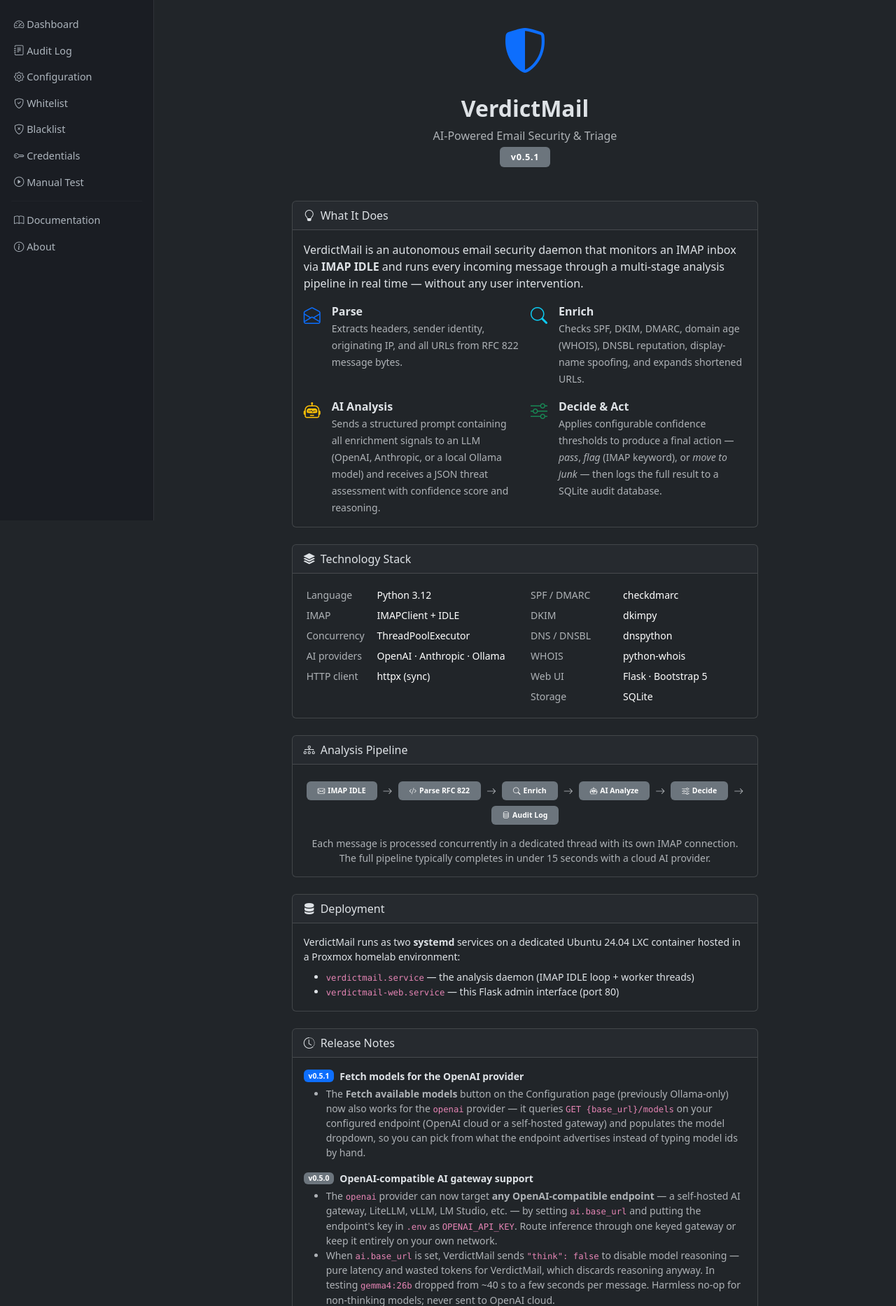
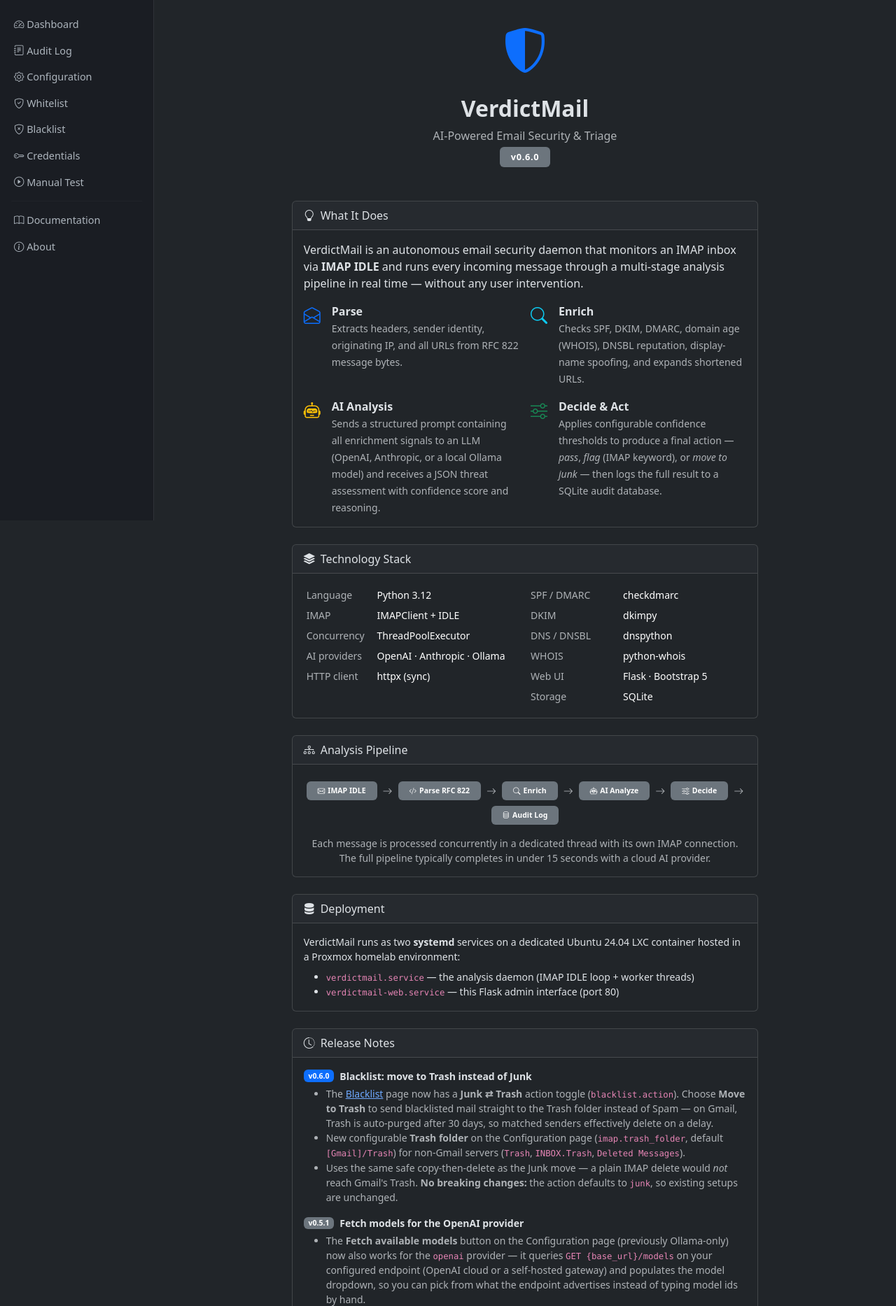
Before and after one commit to ascarola/verdictmail, a Flask app: template src/verdictmail/web/templates/about.html in a window 1280 px wide. Shown: the part 56-1923 px from the top of the page at 70% size. Run offline with Flask 3, Linux system fonts and the light colour scheme; the template is opened without the code that fills it, so the values that code supplies are empty.

Commit message:
feat(blacklist): add move-to-Trash action for blacklisted senders
Blacklisted mail can now be routed to Trash instead of Junk/Spam via a
new blacklist.action toggle (junk|trash) on the Blacklist page, plus a
configurable imap.trash_folder (default [Gmail]/Trash) for non-Gmail
servers (Trash, INBOX.Trash, Deleted Messages).

- New FinalAction.MOVE_TO_TRASH; junk/trash share one copy-then-delete
  path (a bare IMAP delete would not reach Gmail's Trash).
- Blacklist page gains a Junk/Trash toggle; Configuration page gains a
  Trash folder field.
- Defaults to junk, so existing setups are unchanged (no breaking change).

Bumps version to 0.6.0; updates README, docs, about, and config examples.

Co-Authored-By: Claude Opus 4.8 <noreply@anthropic.com>

```diff
--- a/src/verdictmail/decision_engine.py
+++ b/src/verdictmail/decision_engine.py
@@ -14,6 +14,9 @@ class FinalAction(str, Enum):
     PASS = "pass"
     FLAG = "flag"
     MOVE_TO_JUNK = "move_to_junk"
+    # Only produced by the blacklist path (never by threshold logic below).
+    # Moves the message to the Trash folder instead of Junk/Spam.
+    MOVE_TO_TRASH = "move_to_trash"
 
 
 class DecisionEngine:
--- a/src/verdictmail/web/app.py
+++ b/src/verdictmail/web/app.py
@@ -691,6 +691,7 @@ def config_ai():
 def config_imap():
     junk_folder = request.form.get("junk_folder", "").strip()
     suspect_folder = request.form.get("suspect_folder", "").strip()
+    trash_folder = request.form.get("trash_folder", "").strip()
 
     if suspect_folder:
         try:
@@ -719,6 +720,8 @@ def config_imap():
         imap_section = cfg.setdefault("imap", {})
         if junk_folder:
             imap_section["junk_folder"] = junk_folder
+        if trash_folder:
+            imap_section["trash_folder"] = trash_folder
         if suspect_folder:
             imap_section["suspect_folder"] = suspect_folder
         else:
@@ -878,7 +881,18 @@ def blacklist_view():
     bl = cfg.get("blacklist", {})
     rules = bl.get("rules", [])
     enabled = bl.get("enabled", True)
-    return render_template("blacklist.html", rules=rules, enabled=enabled)
+    action = "trash" if str(bl.get("action", "junk")).lower() == "trash" else "junk"
+    imap_cfg = cfg.get("imap", {})
+    junk_folder = imap_cfg.get("junk_folder", "[Gmail]/Spam")
+    trash_folder = imap_cfg.get("trash_folder", "[Gmail]/Trash")
+    return render_template(
+        "blacklist.html",
+        rules=rules,
+        enabled=enabled,
+        action=action,
+        junk_folder=junk_folder,
+        trash_folder=trash_folder,
+    )
 
 
 @app.route("/blacklist/toggle", methods=["POST"])
@@ -893,6 +907,22 @@ def blacklist_toggle():
     return redirect(url_for("blacklist_view"))
 
 
+@app.route("/blacklist/action", methods=["POST"])
+@require_auth
+def blacklist_action():
+    """Set where blacklisted mail goes: 'junk' (Spam) or 'trash'."""
+    choice = request.form.get("action", "junk").strip().lower()
+    if choice not in ("junk", "trash"):
+        choice = "junk"
+    cfg = _load_config()
+    bl = cfg.setdefault("blacklist", {"enabled": True, "rules": []})
+    bl["action"] = choice
+    _save_config(cfg)
+    dest = "Trash" if choice == "trash" else "Junk/Spam"
+    flash(f"Blacklisted mail will be moved to {dest}. Restart the daemon to apply.", "success")
+    return redirect(url_for("blacklist_view"))
+
+
 @app.route("/blacklist/add", methods=["POST"])
 @require_auth
 def blacklist_add():
@@ -910,10 +940,11 @@ def blacklist_add():
 
     conflict = _whitelist_conflict(cfg, rule)
     if conflict:
+        _dest = "moved to Trash" if str(bl.get("action", "junk")).lower() == "trash" else "junked"
         flash(
             "Warning: this sender also matches a whitelist rule "
             f"({conflict.get('comment') or conflict.get('sender') or conflict.get('sender_domain')!r}). "
-            "The blacklist takes precedence — matching mail will be junked.",
+            f"The blacklist takes precedence — matching mail will be {_dest}.",
             "warning",
         )
     return redirect(_safe_next_url(next_url, url_for("blacklist_view")))
--- a/src/verdictmail/web/templates/about.html
+++ b/src/verdictmail/web/templates/about.html
@@ -11,7 +11,7 @@
       <h2 class="mt-3 fw-bold">VerdictMail</h2>
       <p class="text-muted mb-1">AI-Powered Email Security &amp; Triage</p>
       <span class="badge bg-secondary px-3 py-2" style="font-size:.8rem;letter-spacing:.05em">
-        v0.5.1
+        v0.6.0
       </span>
     </div>
 
@@ -149,7 +149,19 @@
 
         <div class="mb-3">
           <div class="d-flex align-items-center gap-2 mb-1">
-            <span class="badge bg-primary">v0.5.1</span>
+            <span class="badge bg-primary">v0.6.0</span>
+            <strong>Blacklist: move to Trash instead of Junk</strong>
+          </div>
+          <ul class="mb-0 text-muted">
+            <li>The <a href="{{ url_for('blacklist_view') }}">Blacklist</a> page now has a <strong>Junk ⇄ Trash</strong> action toggle (<code>blacklist.action</code>). Choose <strong>Move to Trash</strong> to send blacklisted mail straight to the Trash folder instead of Spam — on Gmail, Trash is auto-purged after 30 days, so matched senders effectively delete on a delay.</li>
+            <li>New configurable <strong>Trash folder</strong> on the Configuration page (<code>imap.trash_folder</code>, default <code>[Gmail]/Trash</code>) for non-Gmail servers (<code>Trash</code>, <code>INBOX.Trash</code>, <code>Deleted Messages</code>).</li>
+            <li>Uses the same safe copy-then-delete as the Junk move — a plain IMAP delete would <em>not</em> reach Gmail's Trash. <strong>No breaking changes:</strong> the action defaults to <code>junk</code>, so existing setups are unchanged.</li>
+          </ul>
+        </div>
+
+        <div class="mb-3">
+          <div class="d-flex align-items-center gap-2 mb-1">
+            <span class="badge bg-secondary">v0.5.1</span>
             <strong>Fetch models for the OpenAI provider</strong>
           </div>
           <ul class="mb-0 text-muted">
@@ -278,7 +290,7 @@
         <h5 class="mt-2 mb-1">A. Scarola</h5>
         <p class="text-muted small mb-3">Creator &amp; Developer</p>
         <div class="d-flex justify-content-center gap-4 small text-muted">
-          <span><i class="bi bi-tag me-1"></i>Version <strong class="text-light">0.5.1</strong></span>
+          <span><i class="bi bi-tag me-1"></i>Version <strong class="text-light">0.6.0</strong></span>
           <span><i class="bi bi-calendar me-1"></i>2026</span>
           <a href="https://github.com/ascarola/verdictmail" target="_blank" class="text-muted text-decoration-none"><i class="bi bi-github me-1"></i>github.com/ascarola/verdictmail</a>
         </div>
```
Also changed, not shown: src/verdictmail/imap_actions.py (+23 -8 lines), src/verdictmail/main.py (+28 -9 lines), src/verdictmail/web/templates/blacklist.html (+32 -2 lines), src/verdictmail/web/templates/config.html (+7 -0 lines), src/verdictmail/web/templates/docs.html (+10 -7 lines), README.md, 1 other file.
